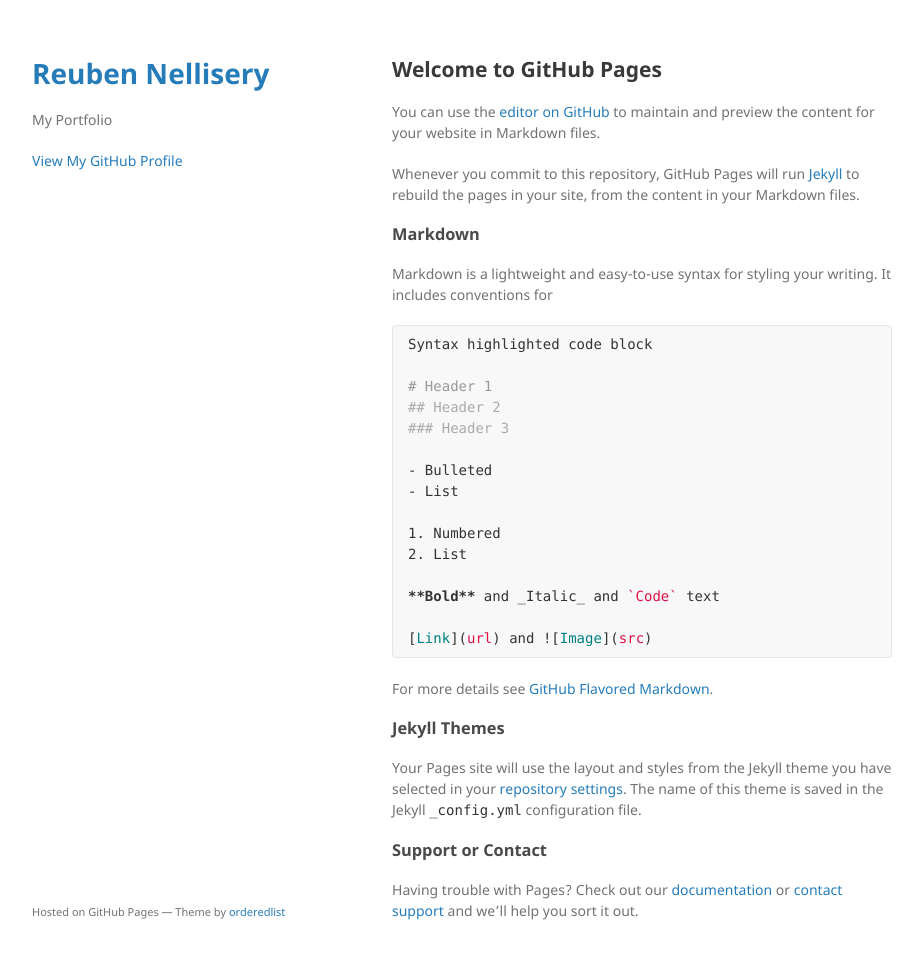
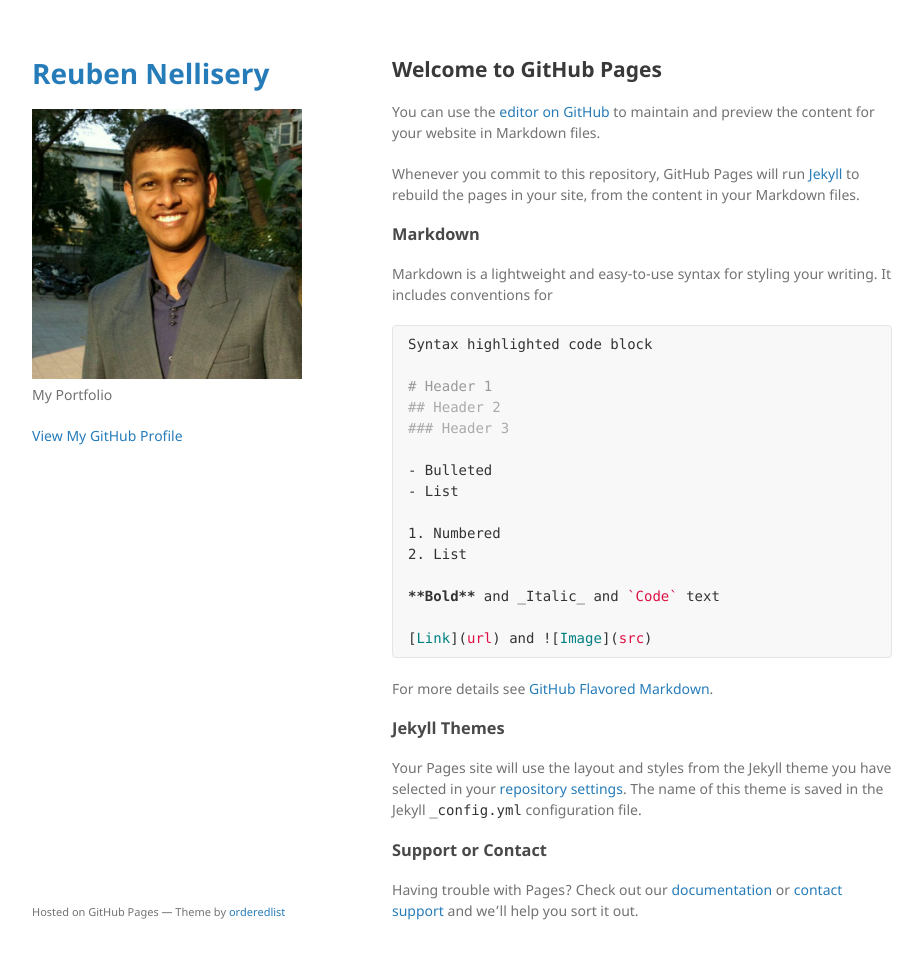
Before and after one commit to bennyhawk/bennyhawk.github.io, a Jekyll site: the page built from index.md, in a window 1280 px wide and 991 px high. Shown: the top 959 px of the window, without its empty margins (178-1101 px from the left). Built offline with Jekyll 4.4.1, drawn with Linux system fonts in a browser that asks for light colours; our own code applies the rules of GitHub Pages for plain Markdown files.

Commit message:
Update _config.yml

```diff
--- a/_config.yml
+++ b/_config.yml
@@ -2,3 +2,4 @@ title: Reuben Nellisery
 description: My Portfolio
 show_downloads: false
 theme: jekyll-theme-minimal
+logo: /assets/img/logo.jpg
```
